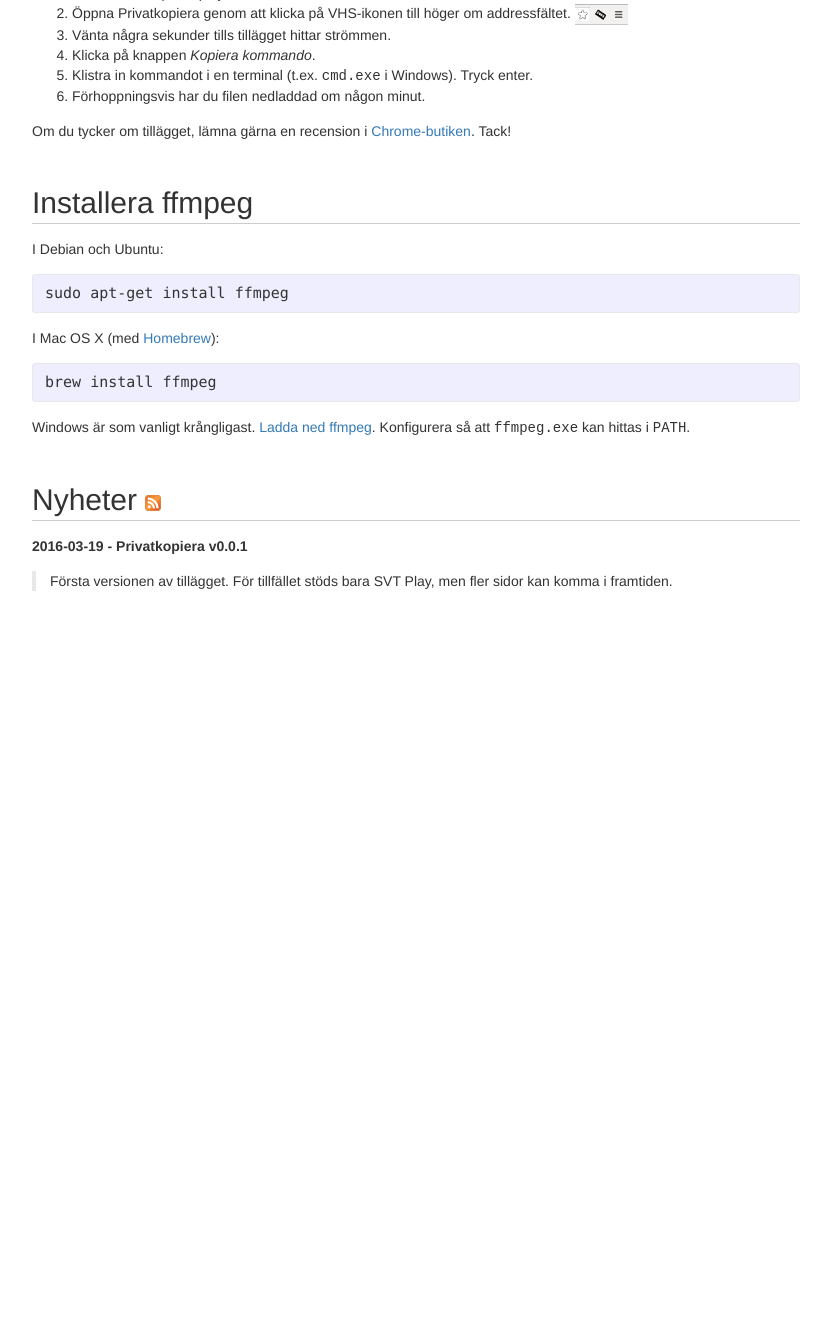
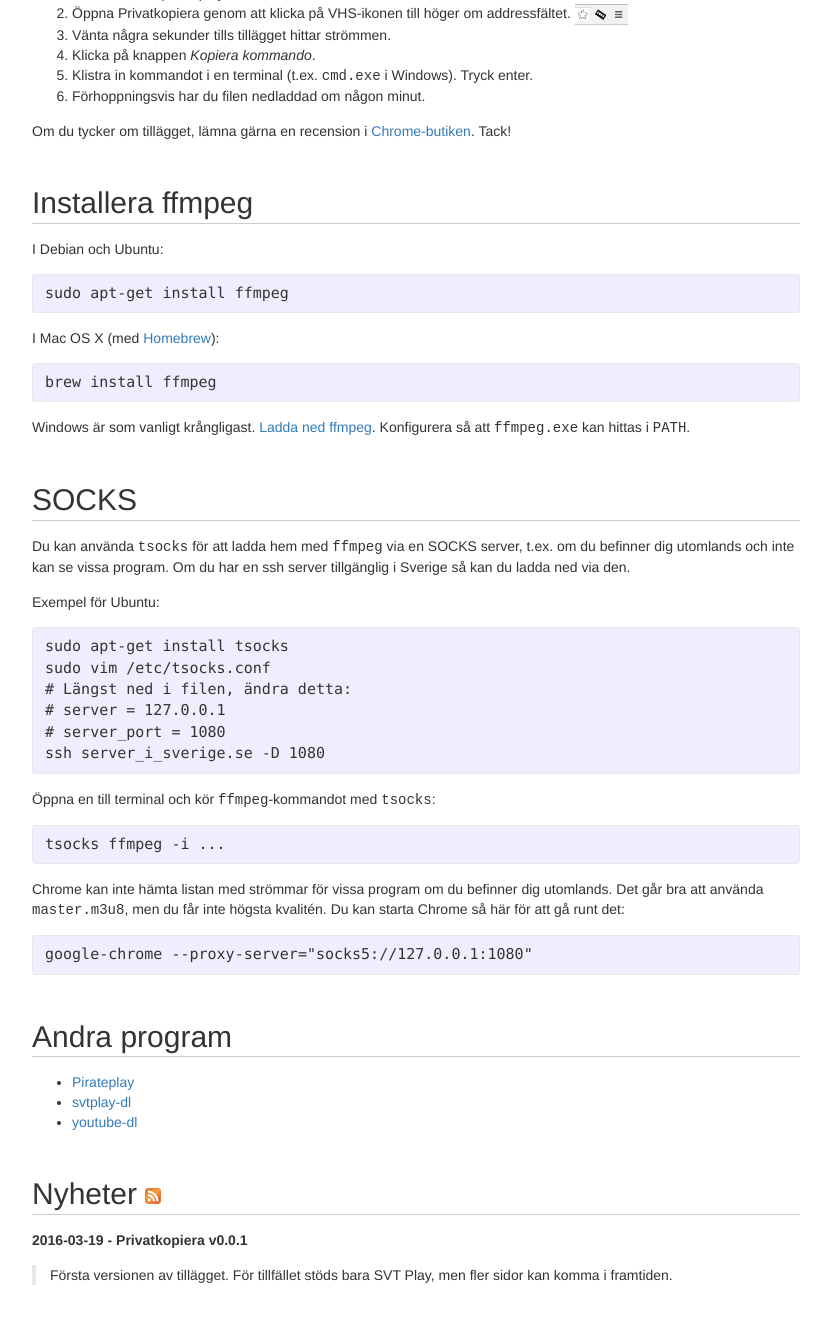
Before and after one commit to stefansundin/privatkopiera, a Jekyll site: the page built from index.html, in a window 1280 px wide and 1400 px high, scrolled down 580 px. Shown: the top 1324 px of the window, without its empty margins (224-1055 px from the left). Built offline with Jekyll 4.4.1, drawn with Linux system fonts in a browser that asks for light colours; before the commit the page ends 1286 px from its top, so only the background shows below that.

Commit message:
Add SOCKS help.

```diff
--- a/_includes/head.html
+++ b/_includes/head.html
@@ -20,5 +20,7 @@
   <link rel="stylesheet" href="https://maxcdn.bootstrapcdn.com/bootstrap/3.3.6/css/bootstrap-theme.min.css" integrity="sha384-fLW2N01lMqjakBkx3l/M9EahuwpSfeNvV63J5ezn3uZzapT0u7EYsXMjQV+0En5r" crossorigin="anonymous">
   <link rel="stylesheet" href="{{ site.baseurl }}/css/main.css">
   <link rel="alternate" type="application/atom+xml" href="{{ site.baseurl }}/feed.xml" title="{{ site.title }} nyheter">
+  <link rel="alternate" type="application/atom+xml" href="{{ site.github.releases_url }}.atom" title="{{ site.title }} release flöde">
+  <link rel="license" href="https://www.gnu.org/licenses/gpl-3.0.html" title="GNU GPL v3 or later">
   <script src="{{ site.url }}{{ site.baseurl }}/js/https.js"></script>
 </head>
--- a/index.html
+++ b/index.html
@@ -42,16 +42,55 @@
     <h2 id="install">Installera ffmpeg</h2>
 
     <p>I Debian och Ubuntu:</p>
-{% highlight bash %}
+
+{% highlight shell %}
 sudo apt-get install ffmpeg
 {% endhighlight %}
 
     <p>I Mac OS X (med <a href="http://brew.sh/" target="_blank">Homebrew</a>):</p>
-{% highlight bash %}
+
+{% highlight shell %}
 brew install ffmpeg
 {% endhighlight %}
 
     <p>Windows är som vanligt krångligast. <a href="https://ffmpeg.org/download.html" target="_blank">Ladda ned ffmpeg</a>. Konfigurera så att <tt>ffmpeg.exe</tt> kan hittas i <tt>PATH</tt>.</p>
+
+
+    <h2 id="socks">SOCKS</h2>
+
+    <p>Du kan använda <tt>tsocks</tt> för att ladda hem med <tt>ffmpeg</tt> via en SOCKS server, t.ex. om du befinner dig utomlands och inte kan se vissa program. Om du har en ssh server tillgänglig i Sverige så kan du ladda ned via den.</p>
+
+    <p>Exempel för Ubuntu:</p>
+
+{% highlight shell %}
+sudo apt-get install tsocks
+sudo vim /etc/tsocks.conf
+# Längst ned i filen, ändra detta:
+# server = 127.0.0.1
+# server_port = 1080
+ssh server_i_sverige.se -D 1080
+{% endhighlight %}
+
+    <p>Öppna en till terminal och kör <tt>ffmpeg</tt>-kommandot med <tt>tsocks</tt>:</p>
+
+{% highlight shell %}
+tsocks ffmpeg -i ...
+{% endhighlight %}
+
+    <p>Chrome kan inte hämta listan med strömmar för vissa program om du befinner dig utomlands. Det går bra att använda <tt>master.m3u8</tt>, men du får inte högsta kvalitén. Du kan starta Chrome så här för att gå runt det:</p>
+
+{% highlight shell %}
+google-chrome --proxy-server="socks5://127.0.0.1:1080"
+{% endhighlight %}
+
+
+    <h2 id="other_programs">Andra program</h2>
+
+    <ul>
+      <li><a href="http://www.pirateplay.se/" target="_blank">Pirateplay</a></li>
+      <li><a href="https://github.com/spaam/svtplay-dl" target="_blank">svtplay-dl</a></li>
+      <li><a href="https://github.com/rg3/youtube-dl" target="_blank">youtube-dl</a></li>
+    </ul>
 
     <h2 id="news">Nyheter <a target="_blank" href="feed.xml"><img src="img/feed.png" alt="RSS flöde"></a></h2>
 
```
Also changed, not shown: img/btc-qr.png, img/crush/btc-qr.png (deleted), img/crush/feed.png (deleted), img/crush/launcher.png (deleted), img/launcher.png.
